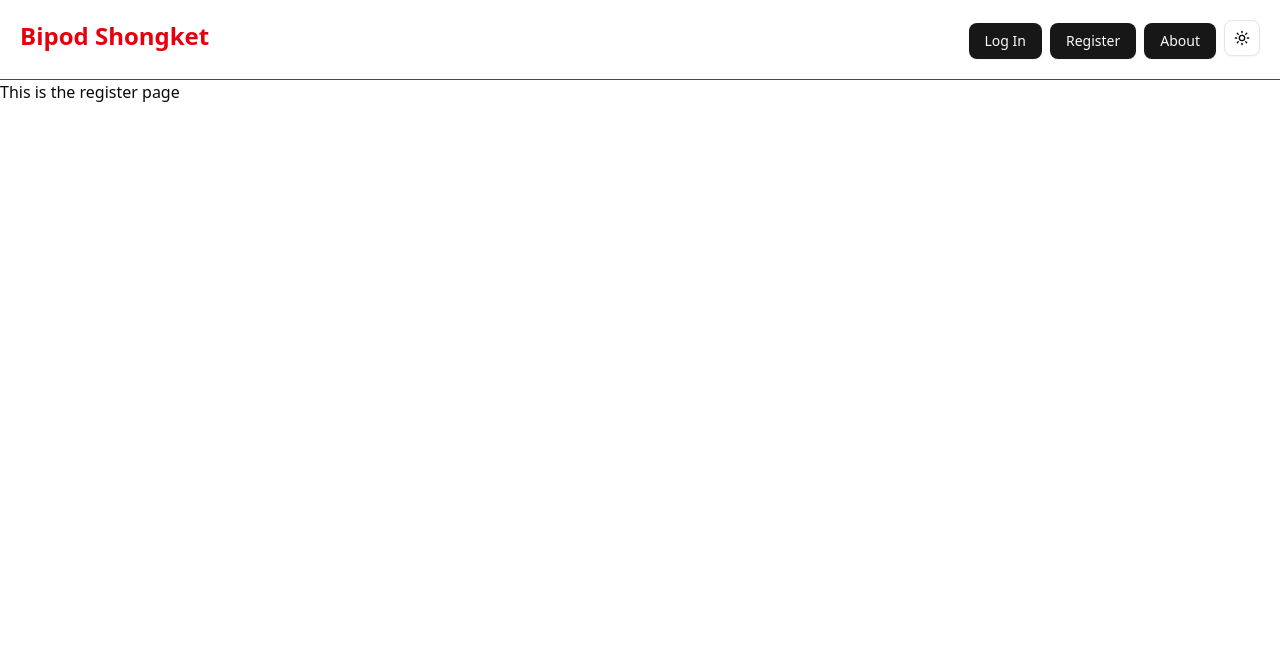
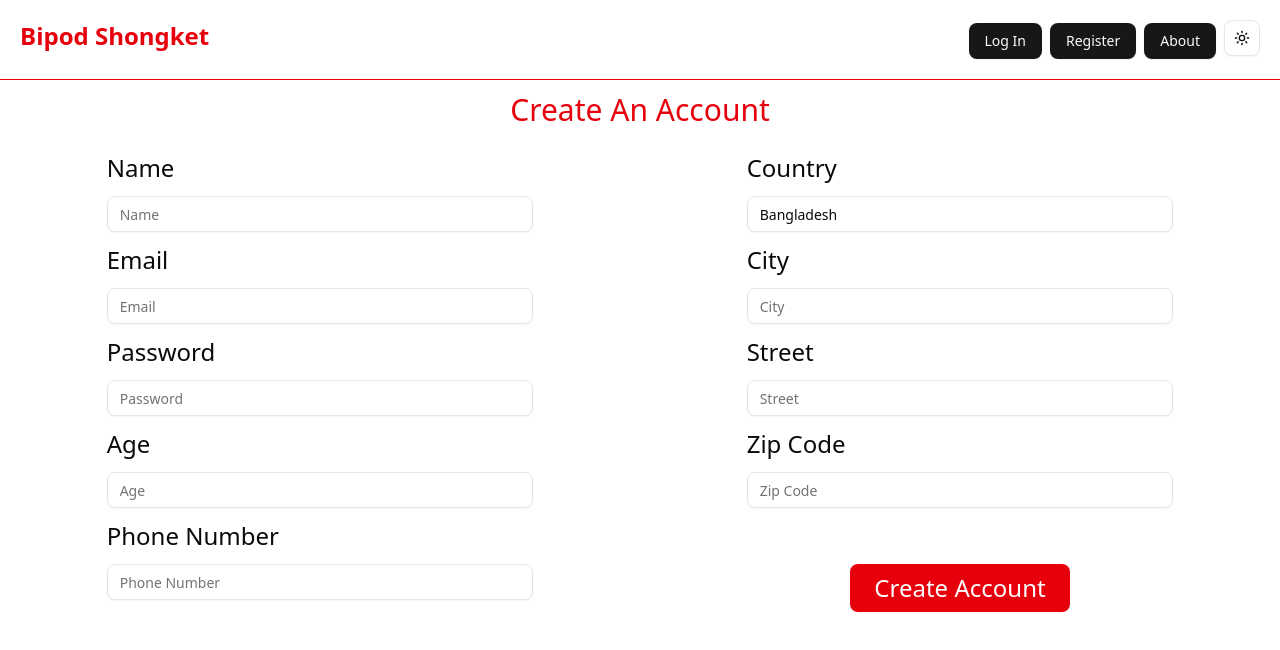
Before and after one commit to Data-Dwellers/bipod-shongket-web, a Next.js app: page /register in a window 1280 px wide. Shown: the top 650 px of the page. Built offline with nearby package versions, Linux system fonts and the light colour scheme.

Commit message:
added proper input fields for register

```diff
--- a/app/register/page.js
+++ b/app/register/page.js
@@ -1,5 +1,44 @@
-import React from "react";
+import Link from "next/link"
+import { Button } from "@/components/ui/button";
+import { Input } from "@/components/ui/input";
+import { Label } from "@/components/ui/label";
 
 export default function Register() {
-    return <div>This is the register page</div>;
+    return (
+        <>
+            <h1 className="text-center p-3 text-3xl text-red-600">Create An Account</h1>
+            <div className="flex justify-around ">
+                <div className="flex flex-col w-1/3 ">
+                    <Label className="py-3 text-2xl">Name</Label>
+                    <Input type="text" placeholder="Name" required></Input>
+                    <Label className="py-3 text-2xl" >Email</Label>
+                    <Input type="email" placeholder="Email" required></Input>
+                    <Label className="py-3 text-2xl">Password</Label>
+                    <Input type="password" placeholder="Password" required></Input>
+                    <Label className="py-3 text-2xl">Age</Label>
+                    <Input type="number" placeholder="Age" required></Input>
+                    <Label className="py-3 text-2xl" required>Phone Number</Label>
+                    <Input type="text" placeholder="Phone Number" required></Input>
+                </div>
+                <div className="flex flex-col w-1/3" >
+                    <Label className="py-3 text-2xl">Country</Label>
+                    <Input type="text" placeholder="Country" defaultValue="Bangladesh" readOnly></Input>
+                    <Label className="py-3 text-2xl">City</Label>
+                    <Input type="text" placeholder="City" required></Input>
+                    <Label className="py-3 text-2xl">Street</Label>
+                    <Input type="text" placeholder="Street" required></Input>
+                    <Label className="py-3 text-2xl" required>Zip Code</Label>
+                    <Input type="number" placeholder="Zip Code"></Input>
+                    <div className="px-5 py-14 flex justify-center items-center">
+                        <Button className="text-2xl p-6 bg-red-600 text-white hover:bg-red-900">
+                            {" "}
+                            Create Account
+                        </Button>
+                    </div>
+                </div>
+
+            </div>
+        </>
+
+    );
 }
```
